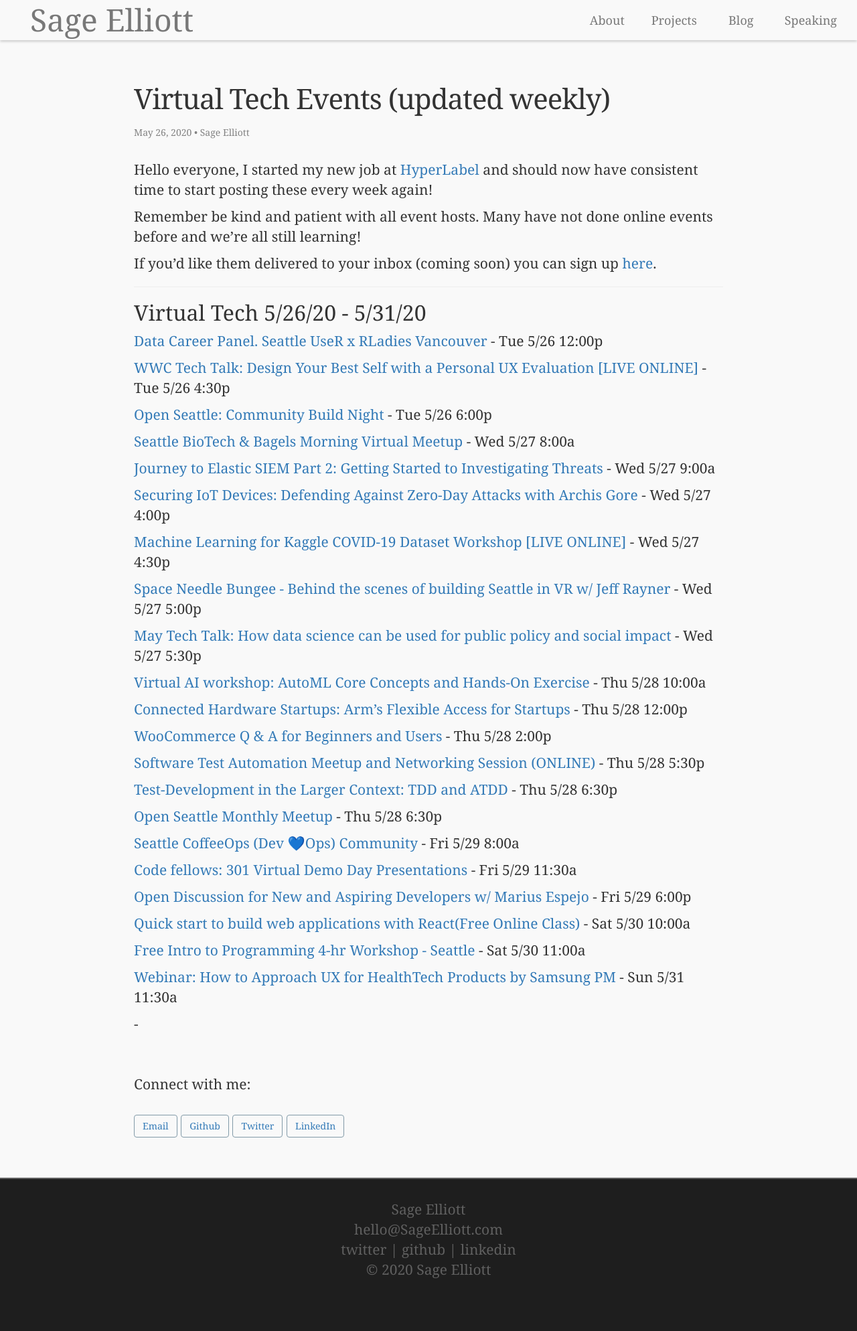
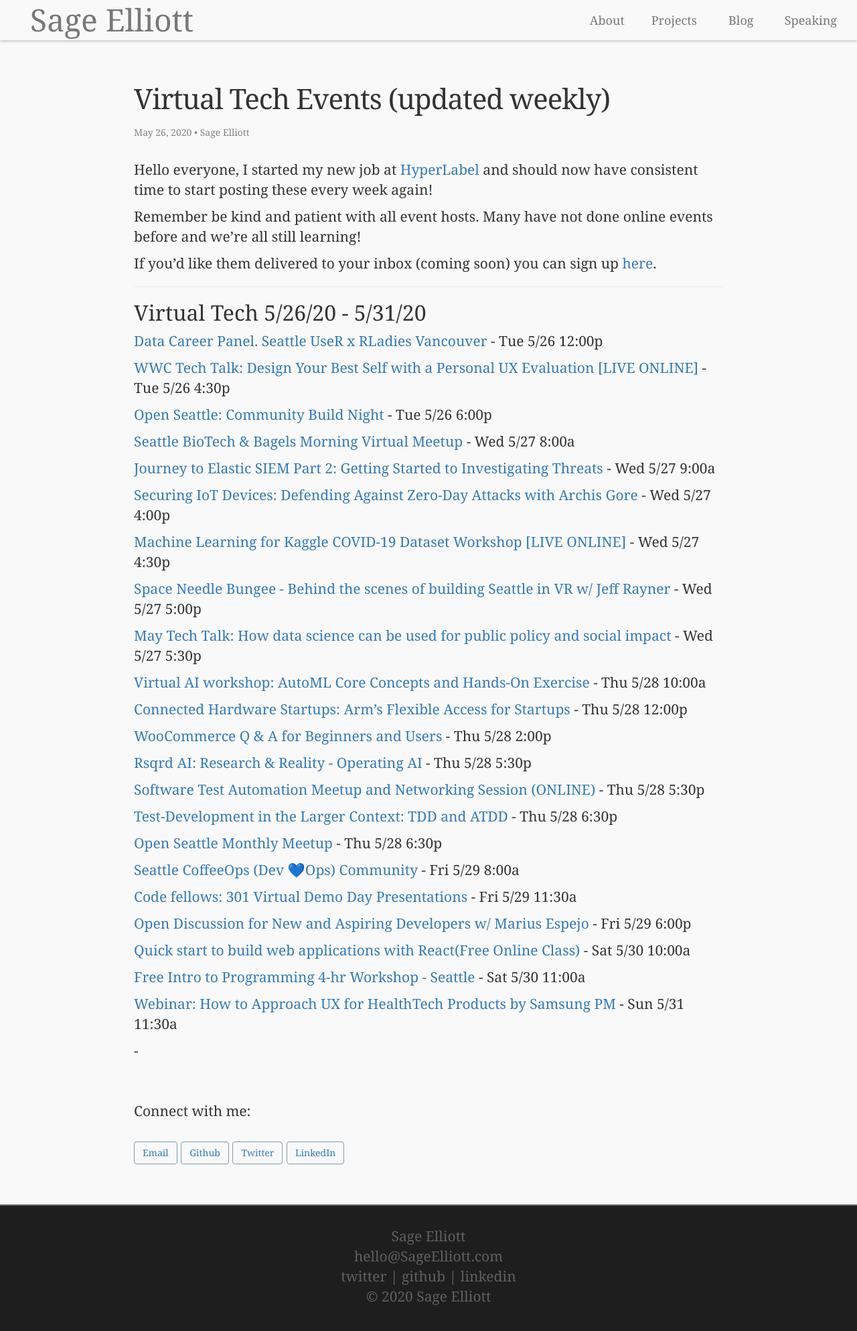
Before and after one commit to sagecodes/sage-blog, a Jekyll site: the page built from _posts/blog/event-posts/2019-8-26-meetups.markdown, in a window 1280 px wide. Shown: the top 1988 px of the page at 67% size. Built offline with Jekyll 4.4.1, drawn with Linux system fonts in a browser that asks for light colours; nearby versions of some CDN libraries; some web fonts are replaced.

Commit message:
update with AI2 event

```diff
--- a/_posts/blog/event-posts/2019-8-26-meetups.markdown
+++ b/_posts/blog/event-posts/2019-8-26-meetups.markdown
@@ -45,6 +45,8 @@
 
 [WooCommerce Q & A for Beginners and Users](https://www.meetup.com/SeattleWordPressMeetup/events/270670460/) - Thu 5/28 2:00p
 
+[Rsqrd AI: Research & Reality - Operating AI](https://www.eventbrite.com/e/rsqrd-ai-research-reality-operating-ai-may-28th-tickets-106203178566) - Thu 5/28 5:30p
+
 [Software Test Automation Meetup and Networking Session (ONLINE)](https://www.meetup.com/qadev-Seattle/events/270664699/) - Thu 5/28 5:30p
 
 [Test-Development in the Larger Context: TDD and ATDD](https://www.meetup.com/seattle-software-craftsmanship/events/nhjtqqybchblc/) - Thu 5/28 6:30p
```
